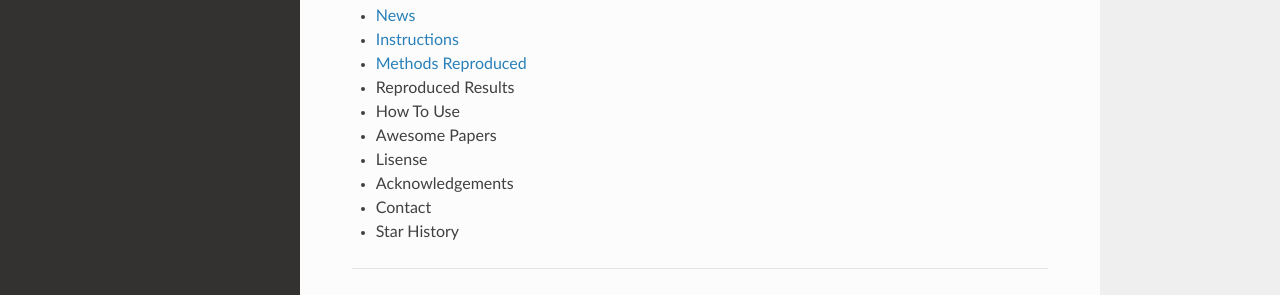
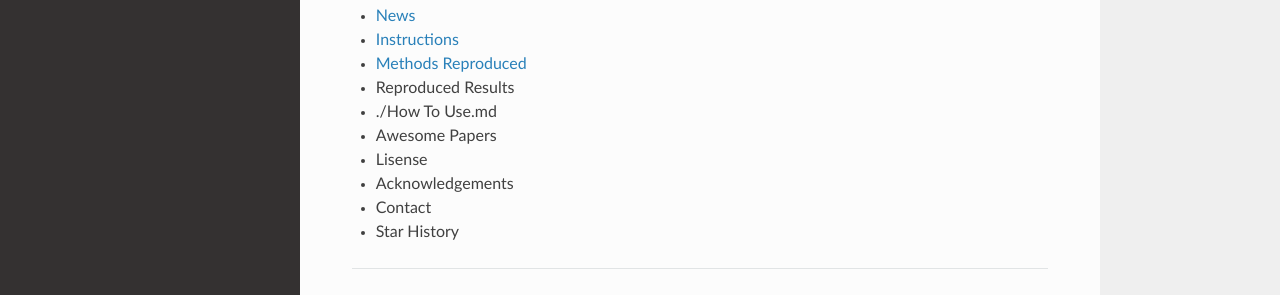
Before and after one commit to chawuciren11/PyCIL_mrfa_added, a Sphinx documentation site: the page built from docs/source/index.rst, in a window 1280 px wide. Shown: the part 217-512 px from the top of the page. Built offline with Sphinx 7.4.7 and the Read the Docs theme 2.0.0, drawn with Linux system fonts in a browser that asks for light colours.

```diff
--- a/docs/source/index.rst
+++ b/docs/source/index.rst
@@ -19,7 +19,7 @@ PyCIL: A Python Toolbox for Class-Incremental Learning
 * :ref:`Instructions`
 * :ref:`Methods Reproduced`
 * :ref:`Reproduced Results`
-* :ref:`How To Use`
+* :doc:`./How To Use.md`
 * :ref:`Awesome Papers`
 * Lisense
 * Acknowledgements
```
